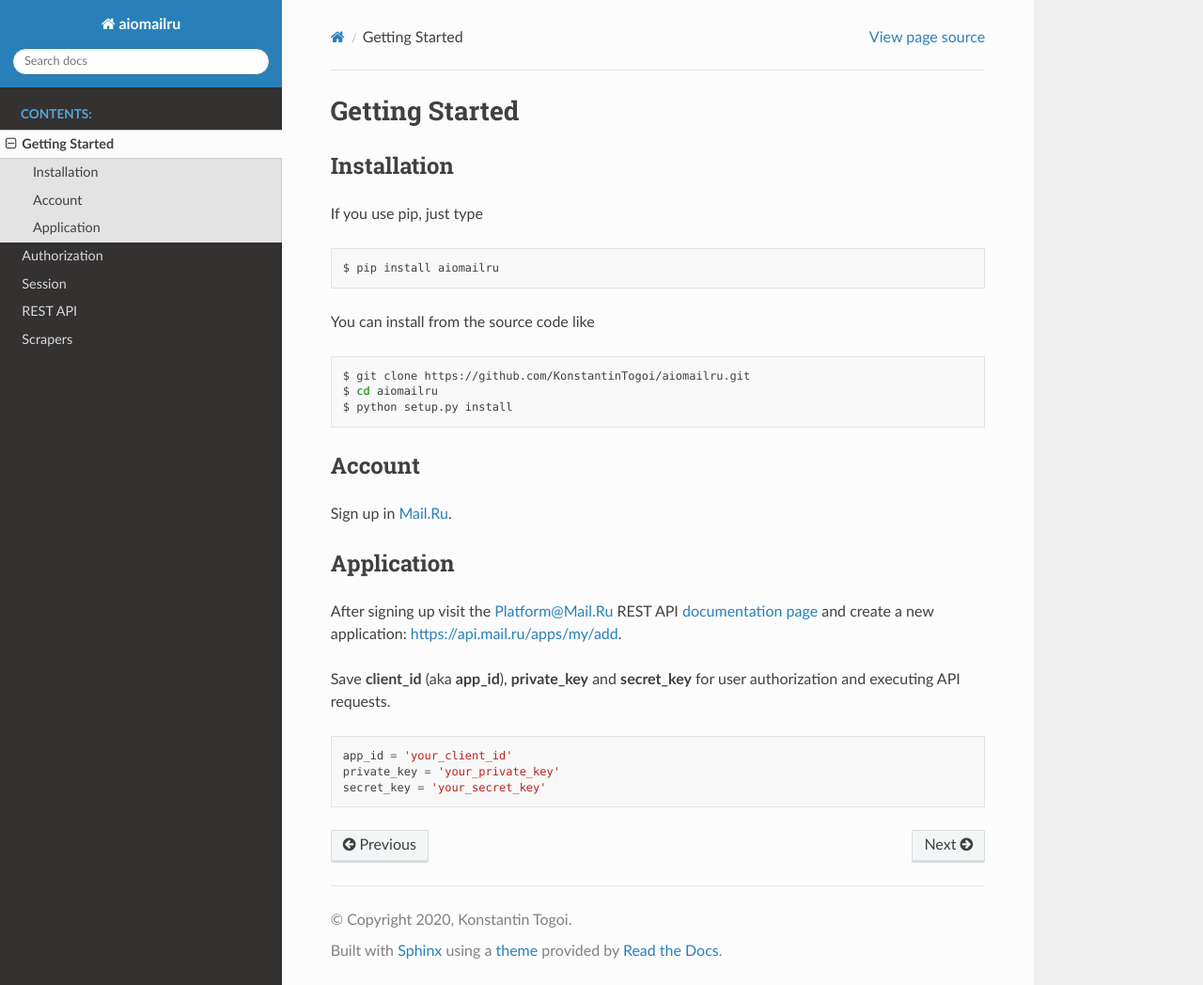
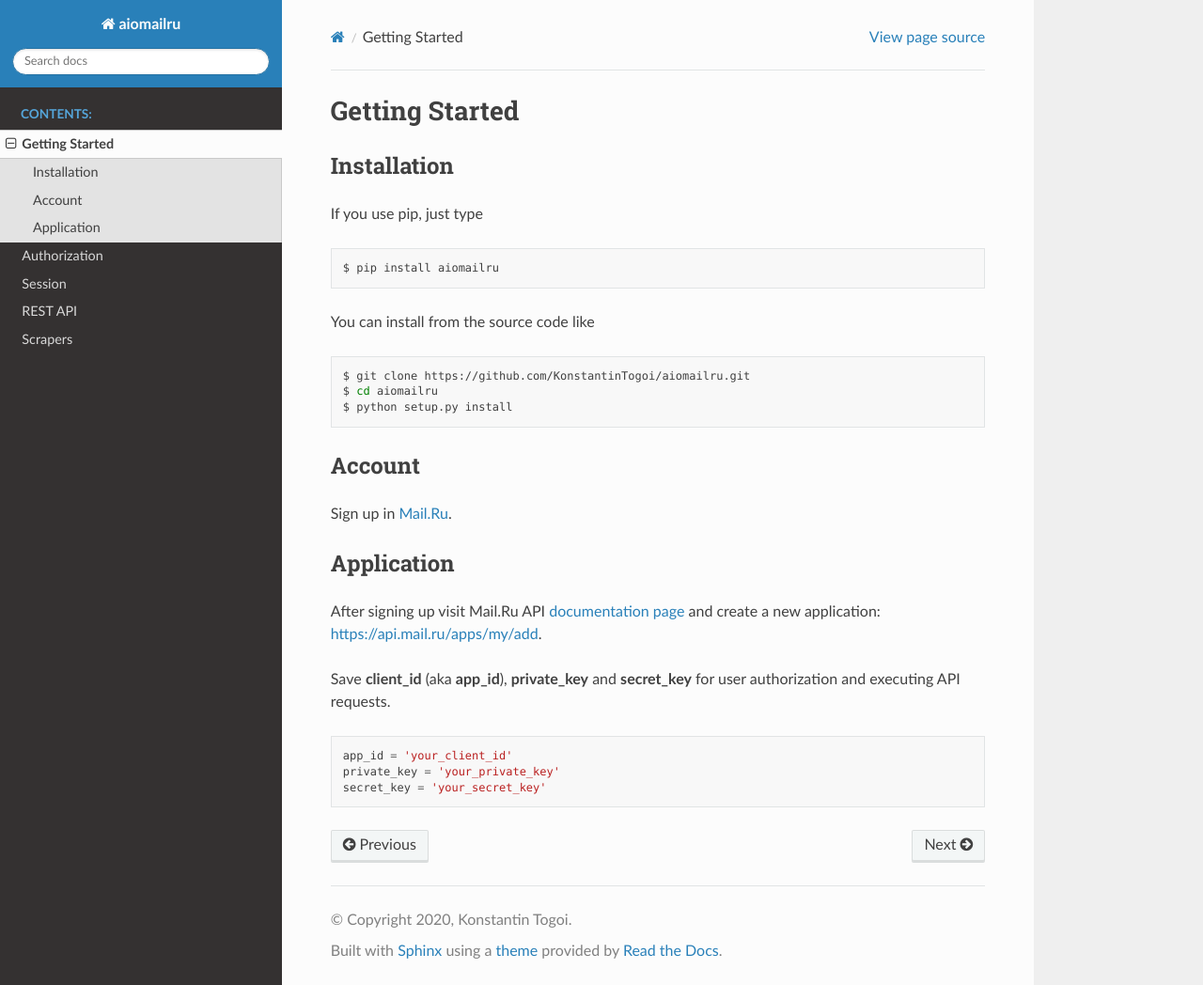
Before and after one commit to KonstantinTogoi/aiomailru, a Sphinx documentation site: the page built from docs/source/getting_started.rst, in a window 1280 px wide and 1048 px high. Shown: the whole window at 94% size. Built offline with Sphinx 7.4.7 and the Read the Docs theme 2.0.0, drawn with Linux system fonts in a browser that asks for light colours.

Commit message:
minor edits

```diff
--- a/README.rst
+++ b/README.rst
@@ -28,7 +28,7 @@ The main features are:
 Usage
 -----
 
-To use Platform@Mail.Ru API you need a registered app and
+To use `Mail.Ru API <https://api.mail.ru/>`_ you need a registered app and
 `Mail.Ru <https://mail.ru>`_ account.
 For more details, see
 `aiomailru Documentation <https://aiomailru.readthedocs.io/>`_.
--- a/docs/source/authorization.rst
+++ b/docs/source/authorization.rst
@@ -1,7 +1,7 @@
 Authorization
 =============
 
-To authorize with Platform@Mail.Ru OAuth 2.0 you need :code:`app_id`.
+To authorize with Mail.Ru OAuth 2.0 you need :code:`app_id`.
 And you need either :code:`private_key` or :code:`secret_key`
 for executing API requests after authorization.
 
--- a/docs/source/getting_started.rst
+++ b/docs/source/getting_started.rst
@@ -26,7 +26,7 @@ Sign up in `Mail.Ru <https://mail.ru>`_.
 Application
 -----------
 
-After signing up visit the Platform@Mail.Ru REST API
+After signing up visit Mail.Ru API
 `documentation page <https://api.mail.ru/docs/>`_
 and create a new application: https://api.mail.ru/apps/my/add.
 
```
Also changed, not shown: other parts of README.rst (+1 -1 lines).
